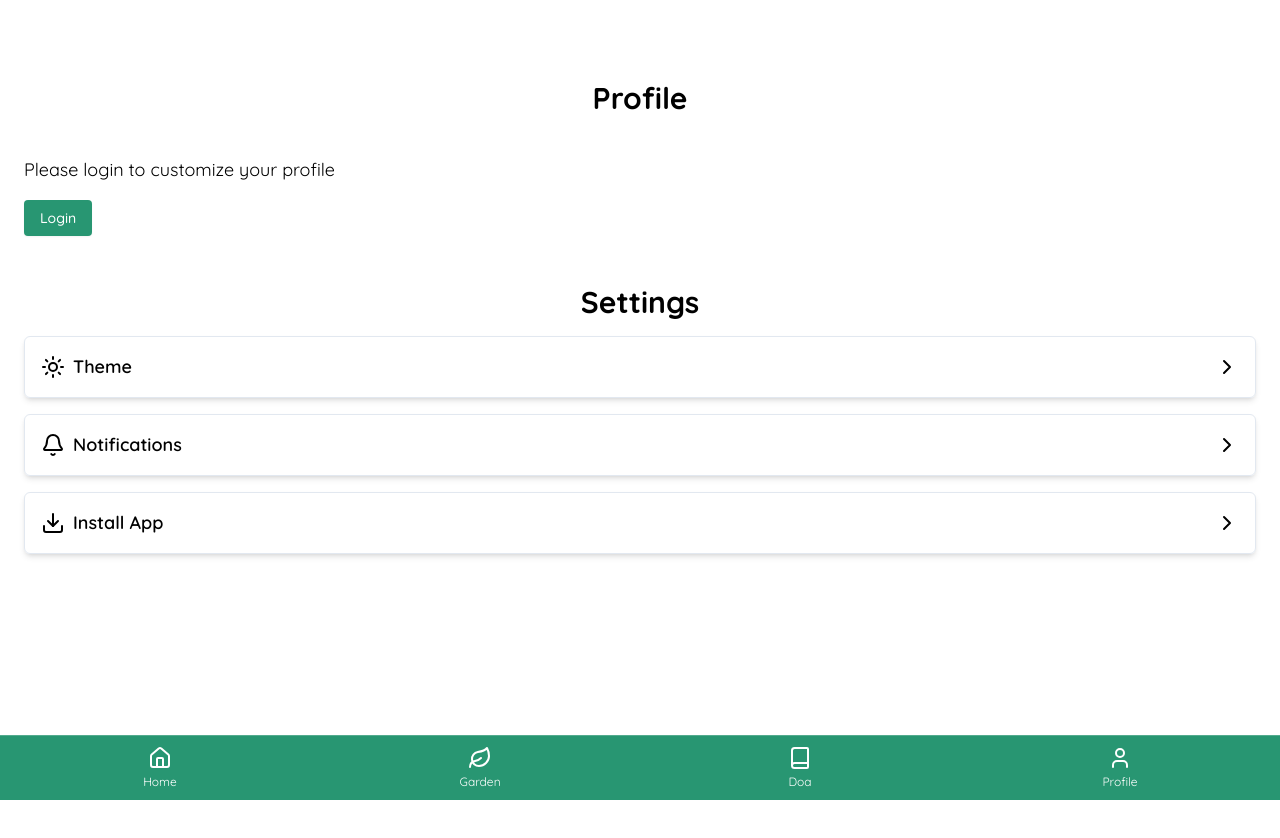
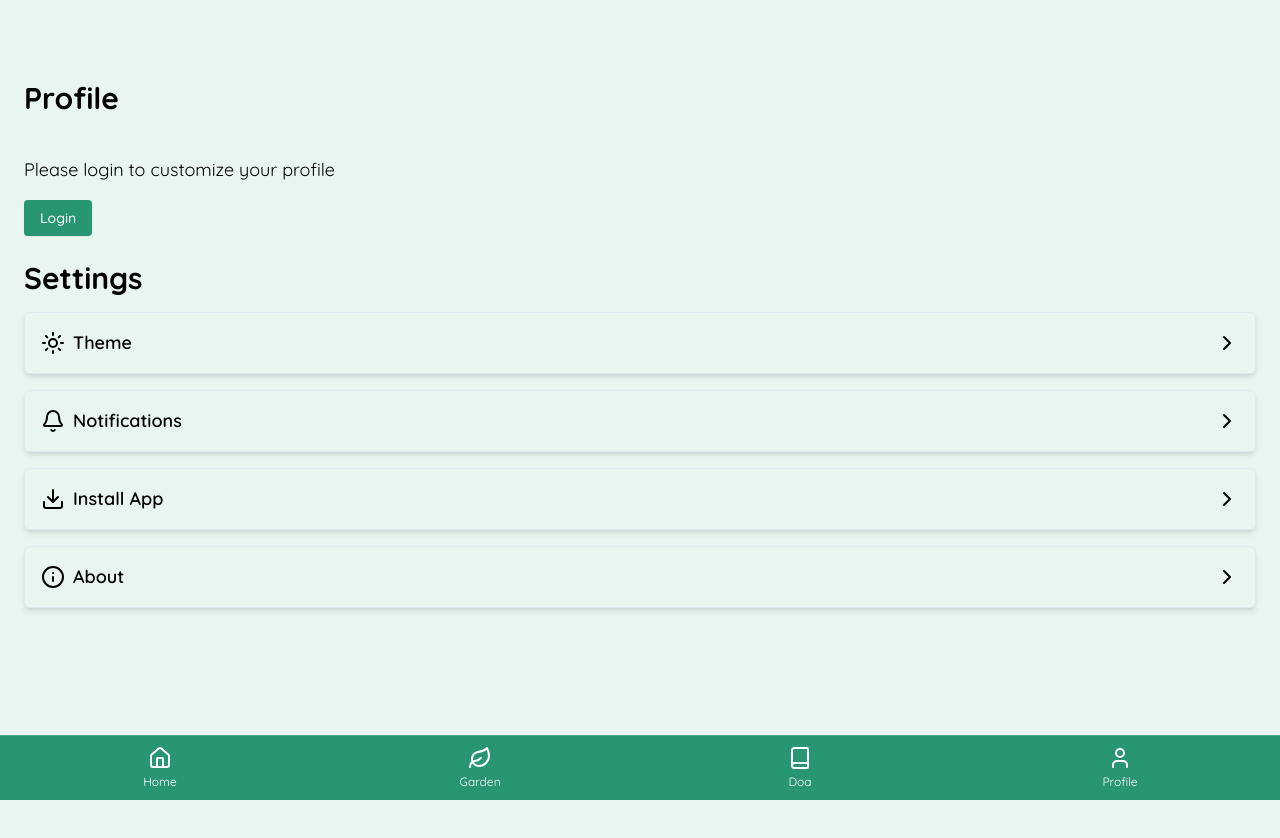
Before and after one commit to ProgrammingMY/ramadhan-todo-next, a Next.js app: page /profile in a window 1280 px wide. Shown: the top 838 px of the page. After the commit the page ends 800 px from the top, so only its background shows below. Built offline with nearby package versions, Linux system fonts and the light colour scheme.

Commit message:
improve profile and progress UI

```diff
--- /dev/null
+++ b/app/_components/profile.tsx
@@ -0,0 +1,25 @@
+"use client";
+
+import { User } from "@/libs/types";
+import Image from "next/image";
+export default function Profile({ user }: { user: User }) {
+
+
+    return (
+        <div className="flex flex-col items-center">
+            <div className="relative w-16 h-16">
+                <Image
+                    src={user.picture}
+                    alt="Selected profile picture"
+                    fill
+                    className="rounded-full object-cover"
+                    sizes="32px"
+                />
+            </div>
+            <div className="flex flex-col items-center gap-1">
+                <h1 className="text-2xl font-bold">{user.username}</h1>
+                <h2 className="text-lg font-medium text-gray-500">Ramadan Garden</h2>
+            </div>
+        </div>
+    );
+}
--- a/app/globals.css
+++ b/app/globals.css
@@ -11,7 +11,7 @@
 }
 
 :root {
-  --background: 150 44% 94%;
+  --background: oklch(96.25% 0.0167 164.68);
   --foreground: 240 10% 3.9%;
   --card: 0 0% 100%;
   --card-foreground: 240 10% 3.9%;
@@ -25,8 +25,8 @@
   --muted-foreground: 240 3.8% 46.1%;
   --accent: 240 4.8% 95.9%;
   --accent-foreground: 240 5.9% 10%;
-  --destructive: 0 84.2% 60.2%;
-  --destructive-foreground: 0 0% 98%;
+  --destructive: oklch(63.68% 0.2078 25.33);
+  --destructive-foreground: oklch(98.48% 0 0);
   --border: 240 5.9% 90%;
   --input: 240 5.9% 90%;
   --ring: 142.1 76.2% 36.3%;
@@ -39,8 +39,8 @@
 }
 
 .dark {
-  --background: 20 14.3% 4.1%;
-  --foreground: 0 0% 95%;
+  --background: oklch(14.67% 0.0041 49.31);
+  --foreground: oklch(96.19% 0 0);
   --card: 24 9.8% 10%;
   --card-foreground: 0 0% 95%;
   --popover: 0 0% 9%;
@@ -53,8 +53,8 @@
   --muted-foreground: 240 5% 64.9%;
   --accent: 12 6.5% 15.1%;
   --accent-foreground: 0 0% 98%;
-  --destructive: 0 62.8% 30.6%;
-  --destructive-foreground: 0 85.7% 97.3%;
+  --destructive: oklch(63.68% 0.2078 25.33);
+  --destructive-foreground: oklch(98.48% 0 0);
   --border: 240 3.7% 15.9%;
   --input: 240 3.7% 15.9%;
   --ring: 142.4 71.8% 29.2%;
--- a/app/libs/types.ts
+++ b/app/libs/types.ts
@@ -13,3 +13,9 @@ export interface Todo {
   text: string;
   completed: boolean;
 }
+
+export interface User {
+  username: string;
+  id: string;
+  picture: string;
+}
--- a/app/profile/page.tsx
+++ b/app/profile/page.tsx
@@ -7,7 +7,8 @@ import LoginModal from "../_components/login-modal";
 import { Input } from "@/components/ui/input";
 import { Button } from "@/components/ui/button";
 import { ModeToggle } from "@/_components/theme-switcher";
-import { Bell, ChevronRight, Download, Sun } from "lucide-react";
+import { Bell, ChevronRight, Download, Info, Sun } from "lucide-react";
+import { User } from "@/libs/types";
 
 const settings = [
   {
@@ -27,6 +28,12 @@ const settings = [
     icon: <Download />,
     id: "install",
     content: <InstallPrompt />
+  },
+  {
+    title: "About",
+    icon: <Info />,
+    id: "about",
+    content: <div>About</div>
   }
 ];
 
@@ -41,19 +48,22 @@ const avatars = [
   "/avatars/8.png",
 ];
 
-interface User {
-  username: string;
-  id: string;
-  picture: string;
-}
-
-
 export default function Profile() {
   const [name, setName] = useState("User Name");
   const [isEditingName, setIsEditingName] = useState(false);
   const [user, setUser] = useState<User | null>(null);
   const [selectedPicture, setSelectedPicture] = useState(user?.picture || "/avatars/1.png");
   const [expandedSettingId, setExpandedSettingId] = useState<string | null>(null);
+
+  const [isStandalone, setIsStandalone] = useState(false);
+
+  useEffect(() => {
+    setIsStandalone(window.matchMedia('(display-mode: standalone)').matches);
+  }, []);
+
+  const filteredSettings = settings.filter(setting =>
+    setting.id !== 'install' || !isStandalone
+  );
 
   const handleNameSave = () => {
     if (isEditingName) {
@@ -97,10 +107,10 @@ export default function Profile() {
   }, []);
 
   return (
-    <div className="min-h-screen container">
+    <div className="p-6 container flex flex-col gap-6">
       {!user ? (
         // Not logged in view
-        <div className="p-6 mt-14">
+        <div className="mt-14">
           <div className="flex flex-col gap-4">
             <h1 className="text-3xl font-bold mb-6">Profile</h1>
             <p className="text-lg">Please login to customize your profile</p>
@@ -109,7 +119,7 @@ export default function Profile() {
         </div>
       ) : (
         // Logged in view
-        <div className="p-6">
+        <div>
           <div className="flex justify-between items-center mb-8">
             <h1 className="text-3xl font-bold">Profile</h1>
             <div className="flex gap-2">
@@ -133,6 +143,7 @@ export default function Profile() {
                     width={32}
                     height={32}
                     className="rounded-full"
+                    sizes="32px"
                   />
                   <h3 className="font-semibold text-lg">Profile Picture</h3>
                 </div>
@@ -146,6 +157,7 @@ export default function Profile() {
                       alt="Selected profile picture"
                       fill
                       className="rounded-full object-cover"
+                      sizes="32px"
                     />
                   </div>
                   <div className="grid grid-cols-4 gap-4">
@@ -164,6 +176,7 @@ export default function Profile() {
                           width={64}
                           height={64}
                           className="rounded-full"
+                          sizes="64px"
                         />
                       </button>
                     ))}
@@ -211,16 +224,16 @@ export default function Profile() {
           </div>
         </div>
       )}
-      <div className="flex p-6 flex-col gap-4">
+      <div className="flex flex-col gap-4">
         <h1 className="text-3xl font-bold">Settings</h1>
         <div className="space-y-4">
-          {settings.map((setting) => (
+          {filteredSettings.map((setting) => (
             <div
               key={setting.id}
               className="bg-card border border-slate-200 dark:border-slate-700 rounded-md shadow-md overflow-hidden"
             >
               <div
-                className="p-4 cursor-pointer hover:bg-slate-800 flex justify-between items-center"
+                className="p-4 cursor-pointer hover:bg-primary/10 flex justify-between items-center"
                 onClick={() => setExpandedSettingId(expandedSettingId === setting.id ? null : setting.id)}
               >
                 <div className="flex items-center gap-2">
--- a/app/progress/page.tsx
+++ b/app/progress/page.tsx
@@ -1,7 +1,7 @@
 "use client";
 
 import { useState, useEffect } from "react";
-import { TaskProgress } from "../libs/types";
+import { TaskProgress, User } from "../libs/types";
 import { DayProgress } from "../libs/types";
 import { calculateCompletionRate } from "../libs/completion-rate";
 import Image from "next/image";
@@ -11,6 +11,7 @@ import level3 from "/public/flowers/3.png";
 import level4 from "/public/flowers/4.png";
 import level5 from "/public/flowers/5.png";
 import { Card } from "@/components/ui/card";
+import Profile from "@/_components/profile";
 
 
 const PLANT_STAGES = [
@@ -25,7 +26,7 @@ const PLANT_STAGES = [
 export default function Progress() {
   const [monthProgress, setMonthProgress] = useState<DayProgress[]>([]);
   const [isLoading, setIsLoading] = useState(true);
-  const [name, setName] = useState("");
+  const [user, setUser] = useState<User | null>(null);
 
   // Function to generate initial progress data
   const generateInitialProgress = () => {
@@ -43,11 +44,8 @@ export default function Progress() {
   };
 
   // Function to fetch progress data
-  const fetchProgressData = async () => {
+  const fetchProgressData = async (user: User) => {
     try {
-      // get user from local storage
-      const user = localStorage.getItem("user");
-
       let tasks: TaskProgress[] = [];
 
       // get today's date
@@ -60,7 +58,7 @@ export default function Progress() {
         .join("-");
 
       if (navigator.onLine && user) {
-        const { id } = JSON.parse(user as string);
+        const { id } = user;
 
         // Try to fetch from API
         const response = await fetch(
@@ -111,20 +109,21 @@ export default function Progress() {
   };
 
   useEffect(() => {
-    const user = localStorage.getItem("user");
-    if (user) {
-      setName(JSON.parse(user).username);
-    }
+    const userData = localStorage.getItem("user");
 
-
-    const loadProgress = async () => {
+    const loadProgress = async (user: User) => {
       setIsLoading(true);
-      const progress = await fetchProgressData();
+      const progress = await fetchProgressData(user);
       setMonthProgress(progress);
       setIsLoading(false);
     };
 
-    loadProgress();
+    if (userData) {
+      setUser(JSON.parse(userData));
+      loadProgress(JSON.parse(userData));
+    }
+
+
   }, []);
 
   // Function to get plant stage based on completion rate
@@ -137,7 +136,7 @@ export default function Progress() {
     if (stage) {
       return (
         <div className="flex flex-col items-center group">
-          <span className="text-2xl transform group-hover:scale-110 transition-transform drop-shadow-[0_2px_2px_rgba(0,0,0,0.3)]">
+          <span className="text-2xl transform group-hover:scale-110 transition-transform drop-shadow-md">
             <Image src={stage.plant} alt="Plant" width={48} height={48} />
           </span>
           {/* Flower pot */}
@@ -149,7 +148,7 @@ export default function Progress() {
       <div className="flex flex-col items-center group" title="Empty plot">
         {/* Empty pot */}
         <Image src={level1} className="invisible" alt="Empty pot" width={48} height={48} />
-        <div className="h-2 w-6 bg-orange-800/70 rounded-full mt-[-1px] z-10" />
+        <div className="h-2 w-6 bg-orange-800/70 rounded-full z-10" />
       </div>
     );
   };
@@ -160,6 +159,7 @@ export default function Progress() {
     const firstDay = new Date(today.getFullYear(), today.getMonth(), 1);
     const lastDay = new Date(today.getFullYear(), today.getMonth() + 1, 0);
     const totalDays = lastDay.getDate();
+    const currentDay = today.getDate(); // Get current day of month
 
     // Organize days into rows (tiers)
     const tiersOfPots = [];
@@ -180,16 +180,18 @@ export default function Progress() {
             .split("T")[0];
 
           const dayProgress = monthProgress.find((p) => p.date === dateStr);
+          // check if the day is the current day
+          const isCurrentDay = dayIndex + 1 === currentDay;
+
           tierPots.push(
             <div
               key={dateStr}
-              className="w-12 h-16 flex flex-col items-center justify-center relative group"
-              title={`${dateStr}: ${dayProgress?.completionRate || 0
-                }% completed`}
+              className={`w-12 h-16 flex flex-col items-center justify-center relative group
+              ${isCurrentDay ? 'bg-emerald-100/50 rounded-lg ring-1 ring-emerald-200' : ''}`}
             >
               {getPlantStage(Number(dayProgress?.completionRate) || 0)}
               {/* Day number - positioned below the pot */}
-              <span className="text-xs text-primary mt-1">
+              <span className={`text-xs text-primary mt-1 ${isCurrentDay ? 'font-bold' : ''}`}>
                 {dayIndex + 1}
               </span>
             </div>
@@ -212,29 +214,29 @@ export default function Progress() {
 
   return (
     <div className="container mx-auto flex flex-col items-center gap-6 p-8">
-      <h1 className="text-3xl md:text-5xl font-bold mb-6 text-background">{name ? `${name}'s` : "My"} Ramadan Garden</h1>
+      {user && <Profile user={user} />}
 
-      <div className="mb-4 bg-emerald-50 p-4 rounded-lg">
+      <div className="mb-4 bg-emerald-50 p-2 rounded-lg">
         <div className="flex items-center gap-6 text-sm">
           <div className="flex flex-col items-center gap-2">
-            <Image src={level1} alt="Plant" width={36} height={36} />
-            <span className="text-primary">20%</span>
+            <Image src={level1} alt="Plant" width={32} height={32} />
+            <span className="text-primary text-xs">20%</span>
           </div>
           <div className="flex flex-col items-center gap-2">
-            <Image src={level2} alt="Plant" width={36} height={36} />
-            <span className="text-primary">40%</span>
+            <Image src={level2} alt="Plant" width={32} height={32} />
+            <span className="text-primary text-xs">40%</span>
           </div>
           <div className="flex flex-col items-center gap-2">
-            <Image src={level3} alt="Plant" width={36} height={36} />
-            <span className="text-primary">60%</span>
+            <Image src={level3} alt="Plant" width={32} height={32} />
+            <span className="text-primary text-xs">60%</span>
           </div>
           <div className="flex flex-col items-center gap-2">
-            <Image src={level4} alt="Plant" width={36} height={36} />
-            <span className="text-primary">80%</span>
+            <Image src={level4} alt="Plant" width={32} height={32} />
+            <span className="text-primary text-xs">80%</span>
           </div>
           <div className="flex flex-col items-center gap-2">
-            <Image src={level5} alt="Plant" width={36} height={36} />
-            <span className="text-primary">100%</span>
+            <Image src={level5} alt="Plant" width={32} height={32} />
+            <span className="text-primary text-xs">100%</span>
           </div>
         </div>
       </div>
```
Also changed, not shown: app/layout.tsx (+7 -5 lines), app/messages/page.tsx (+7 -7 lines), app/_components/about.tsx (added).
